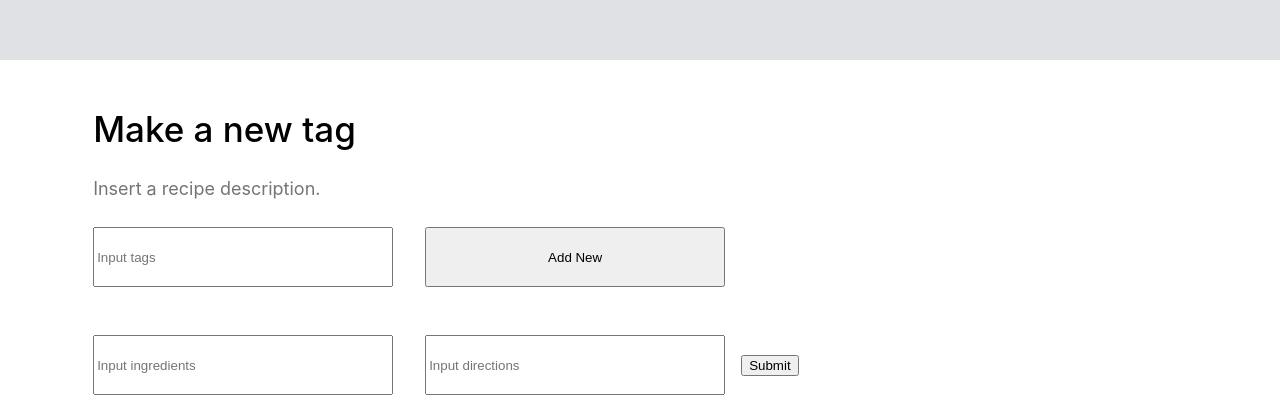
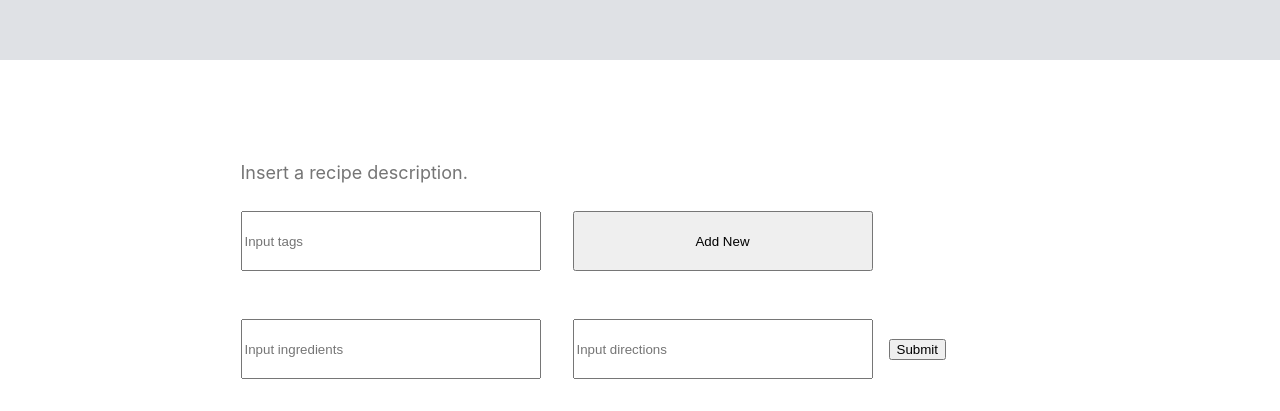
Before and after one commit to SerenityUX/recipe_app, a Next.js app: page /create_recipe/1 in a window 1280 px wide. Shown: the part 1703-2114 px from the top of the page. Built offline with nearby package versions, Linux system fonts and the light colour scheme.

Commit message:
another up

```diff
--- a/pages/create_recipe/[form].js
+++ b/pages/create_recipe/[form].js
@@ -3,7 +3,6 @@ import styles from '../../styles/createrecipe.module.css'
 
 import next from 'next'
 import React, { useState } from 'react'
-import { Html, Head, Main, NextScript } from 'next/document'
 
 const categories = ["All", "Breakfast", "Lunch", "Dinner", "Dessert", "Smoothies", "Snacks", "Juices"]
 //e stands for event. When you do keyup you get the event passed in to it
@@ -57,7 +56,7 @@ const handleTagsInputChange = (event) => {
     <div className={styles.container}>
       <main className={styles.main}>
 
-      <span name="title" rows="14" cols="10" wrap="soft" placeholder="Input recipe title" onChange={handlenameInputChange} onKeyUp={handleKeyUp} className={styles.input_title_span} contentEditable>
+      <span name="title" onChange={handlenameInputChange} className={styles.input_title_div} contentEditable>
       </span>
 
       <textarea name="description" rows="14" cols="10" wrap="soft" placeholder="Insert a recipe description." onChange={handlenameInputChange} className={styles.input_description}>
--- a/styles/createrecipe.module.css
+++ b/styles/createrecipe.module.css
@@ -253,7 +253,8 @@
     resize: none;
 }
 
-.input_title_span[contentEditable] {
+.input_title_div[contentEditable] {
+    display: block;
     width: calc(100% - 32px);
     height: auto;
     font-size: 35px;
@@ -267,7 +268,7 @@
     -webkit-appearance: none;
     appearance: none;
     resize: none;
-    display: inline-block;
+    outline: none;
 }
 .input_title_span[contentEditable]:empty::before {
     width: calc(100% - 32px);
@@ -275,14 +276,13 @@
     font-size: 35px;
     line-height: 42.7px;
     font-weight: 500;
-    margin-top: 24px;
-    margin-bottom: 8px;
     border: none;
     -webkit-appearance: none;
     appearance: none;
     resize: none;
-    content: 'Make a new tag';
+    content: 'Untitled';
     display: inline-block;
+    color: #484848;
 }
 
 .input_description {
```
